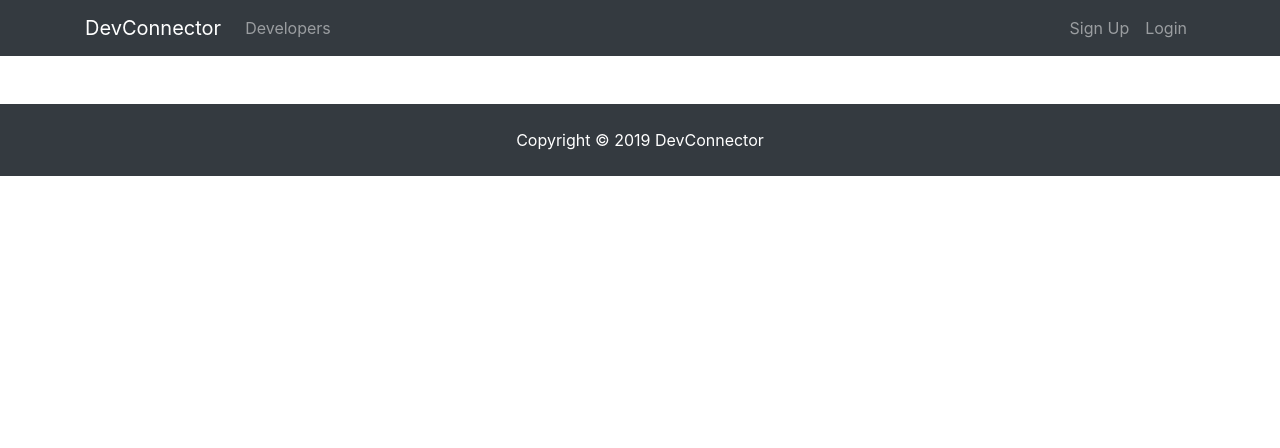
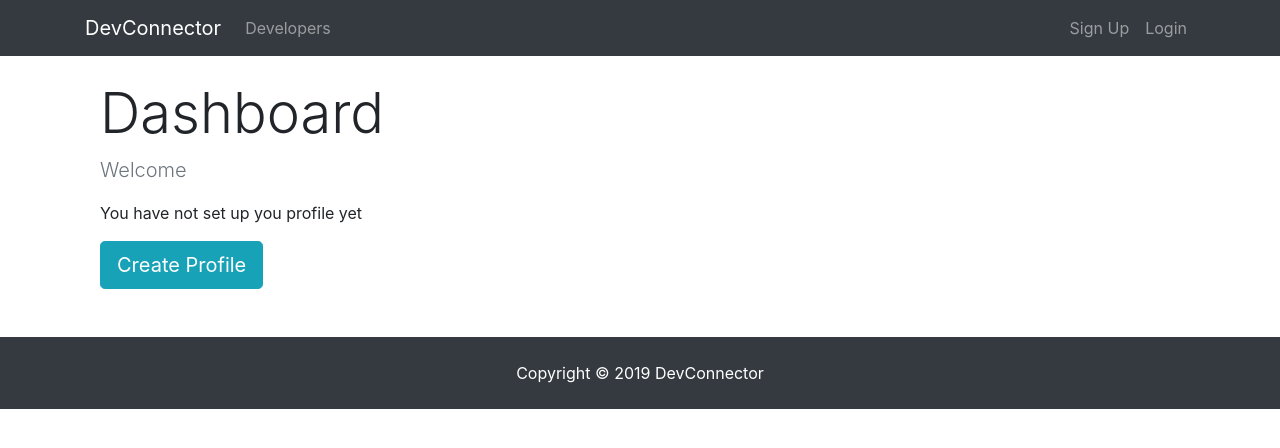
Before and after one commit to solprofi/MERN_React, a React (Create React App) app in the folder client/: page /dashboard in a window 1280 px wide. Shown: the top 448 px of the page. Built offline with nearby package versions, Linux system fonts and the light colour scheme; no server answers.

Commit message:
added spinner

```diff
--- /dev/null
+++ b/client/src/components/common/Spinner.js
@@ -0,0 +1,19 @@
+import React from 'react';
+
+const Spinner = () => {
+  return (
+    <div>
+      <img
+        src='/images/spinner.gif'
+        style={{
+          display: 'block',
+          width: '200px',
+          margin: '0 auto',
+        }}
+        alt='Loading'
+      />
+    </div>
+  )
+}
+
+export default Spinner;
--- a/client/src/components/dashboard/Dashboard.js
+++ b/client/src/components/dashboard/Dashboard.js
@@ -1,7 +1,10 @@
 import React, { Component } from 'react';
 import { connect } from 'react-redux';
+import PropTypes from 'prop-types';
+import { Link } from 'react-router-dom';
 
 import { getCurrentProfile } from '../../actions/profileActions';
+import Spinner from '../common/Spinner';
 
 class Dashboard extends Component {
   componentDidMount = () => {
@@ -9,12 +12,50 @@
   }
 
   render() {
+    const { user } = this.props.auth;
+    const { isLoading, profile } = this.props.profile;
+
+    let dashboardContent;
+    if (profile === null || isLoading) {
+      dashboardContent = <Spinner />;
+    } else {
+      if (Object.keys(profile).length > 0) {
+        dashboardContent = <h1>Display Profile</h1>
+      } else {
+        dashboardContent = (
+          <div>
+            <p className="lead text-muted">Welcome {user.name}</p>
+            <p>You have not set up you profile yet</p>
+            <Link to='/createProfile' className='btn btn-lg btn-info'>Create Profile</Link>
+          </div>
+        );
+      }
+    }
+
     return (
-      <div>
-
+      <div className='dashboard'>
+        <div className="container">
+          <div className="row">
+            <div className="col-md-12">
+              <h1 className="display-4">Dashboard</h1>
+              {dashboardContent}
+            </div>
+          </div>
+        </div>
       </div>
     )
   }
 }
 
-export default connect(null, { getCurrentProfile })(Dashboard);
+Dashboard.propTypes = {
+  auth: PropTypes.object.isRequired,
+  profile: PropTypes.object.isRequired,
+  getCurrentProfile: PropTypes.func.isRequired,
+}
+
+const mapStateToProps = state => ({
+  auth: state.auth,
+  profile: state.profile,
+});
+
+export default connect(mapStateToProps, { getCurrentProfile })(Dashboard);
--- a/client/src/reducers/index.js
+++ b/client/src/reducers/index.js
@@ -6,5 +6,5 @@
 export default combineReducers({
   auth: authReducer,
   errors: errorsReducer,
-  proifle: profileReducer,
+  profile: profileReducer,
 });
```
Also changed, not shown: client/public/images/spinner.gif (added).
